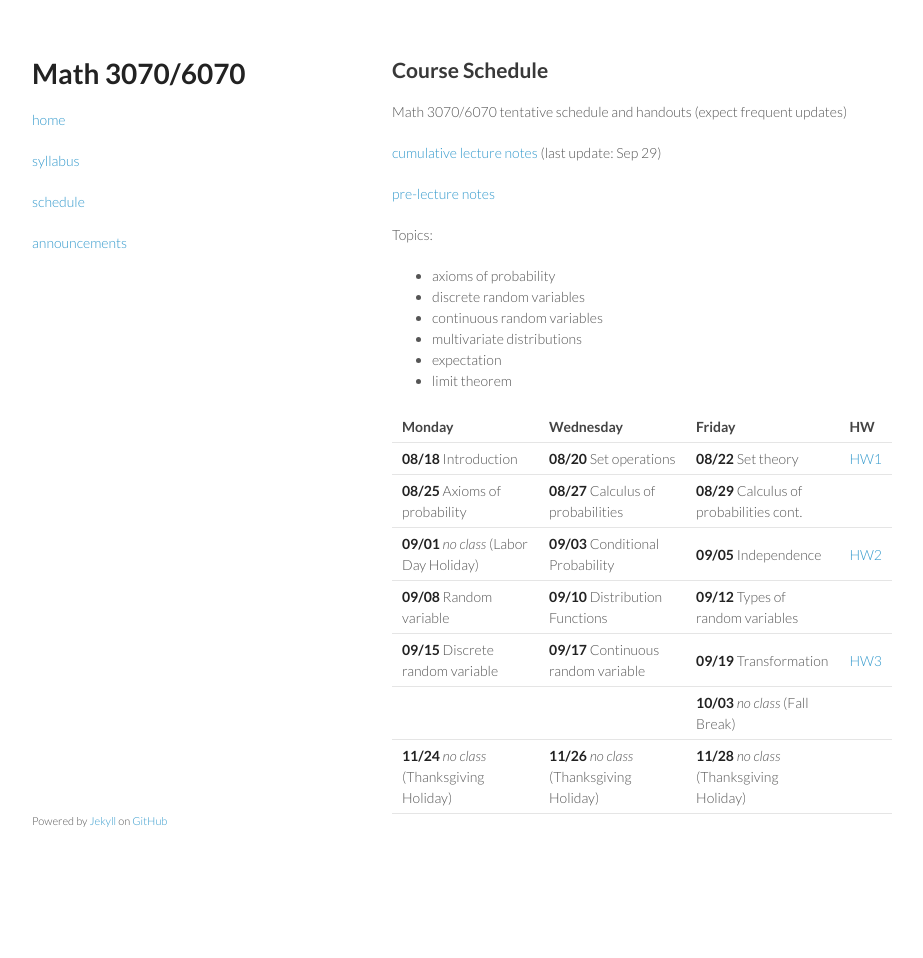
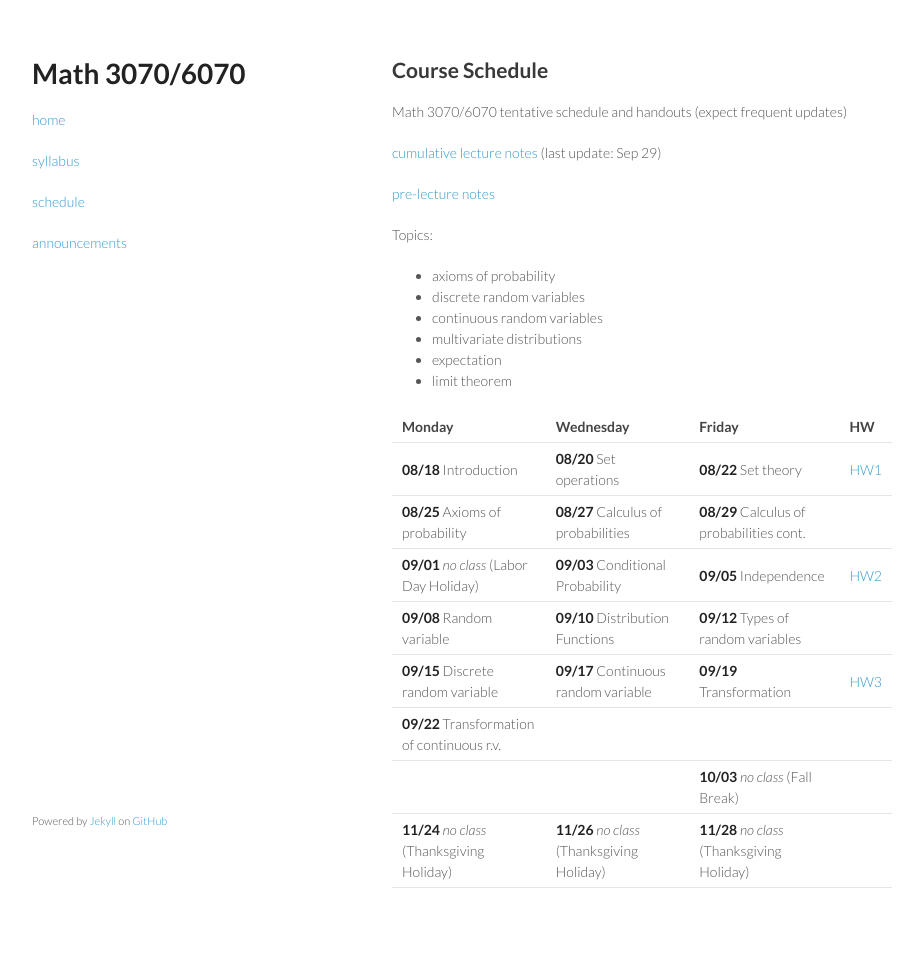
Before and after one commit to tulane-math-3070/2025Fall, a Jekyll site: the page built from schedule/schedule.md, in a window 1280 px wide. Shown: the whole page, without its empty margins (178-1101 px from the left). Built offline with Jekyll 4.4.1, drawn with Linux system fonts in a browser that asks for light colours; before the commit the page ends 900 px from its top, so only the background shows below that.

Commit message:
0922 notes

```diff
--- a/schedule/schedule.md
+++ b/schedule/schedule.md
@@ -31,5 +31,6 @@ Topics:
 | **09/01** _no class_ (Labor Day Holiday) | **09/03** Conditional Probability | **09/05** Independence | [HW2](../HW/HW1.5/HW2.pdf) |
 | **09/08** Random variable | **09/10** Distribution Functions | **09/12** Types of random variables |  |
 | **09/15** Discrete random variable | **09/17** Continuous random variable | **09/19** Transformation | [HW3](../HW/HW2/HW3.pdf) |
+| **09/22** Transformation of continuous r.v. | | | |
 | | | **10/03** _no class_ (Fall Break) | |
 | **11/24** _no class_ (Thanksgiving Holiday) | **11/26**  _no class_ (Thanksgiving Holiday) | **11/28**  _no class_ (Thanksgiving Holiday) | |
```
Also changed, not shown: 2 other files.
